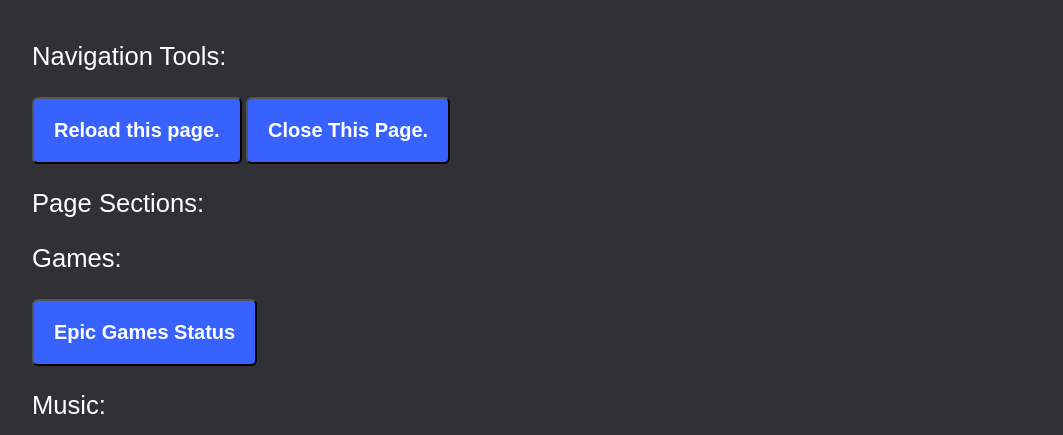
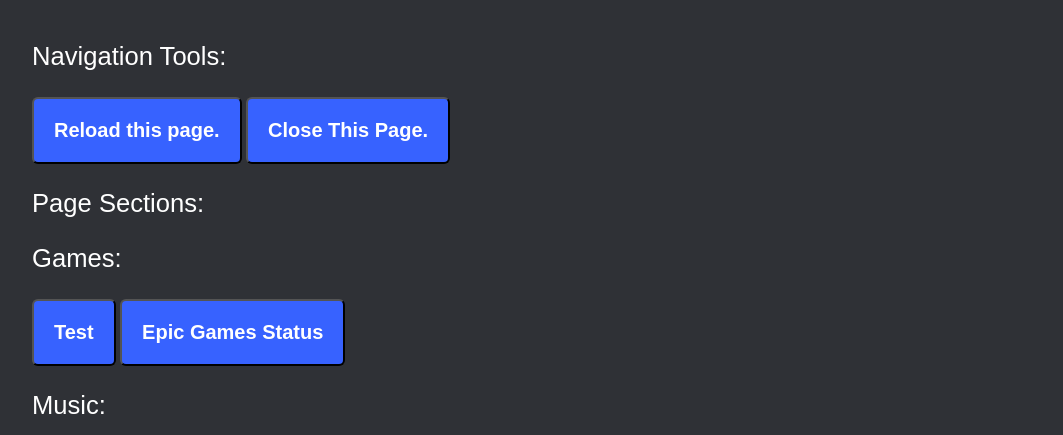
Before and after one commit to WLHQ/WLHQ-s-Website-GitHub, a plain HTML site: page index.html in a window 1280 px wide. Shown: the part 365-800 px from the top of the page, without its empty margins (108-1171 px from the left). Drawn offline with Linux system fonts and the light colour scheme.

Commit message:
Update index.html

```diff
--- a/index.html
+++ b/index.html
@@ -146,6 +146,7 @@
     <button class="button" onclick="window.close()">Close This Page.</button>
     <p>Page Sections:</p>
     <p>Games:</p>
+    <a href="https://wlhq.github.io/WLHQ-s-Website-GitHub/test.html"><button class="button">Test</button></a>
     <a href="https://status.epicgames.com/"><button class="button">Epic Games Status</button></a>
     <p>Music:</p>
     <a href="https://youtune.kvnp.eu/"><button class="button">YouTune - Home</button></a>
```
